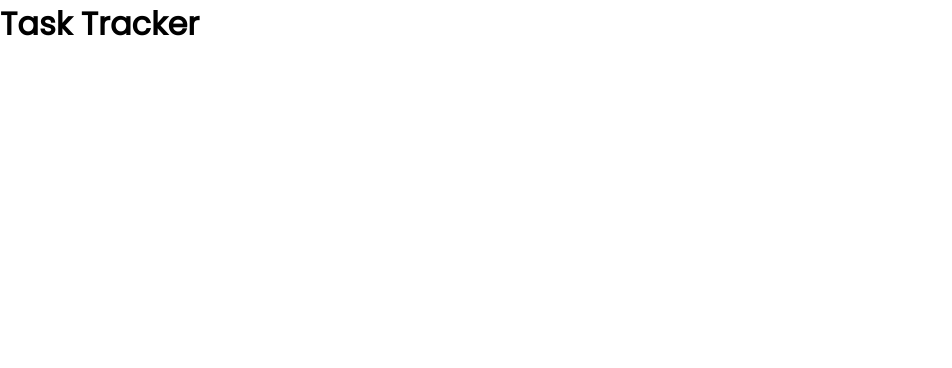
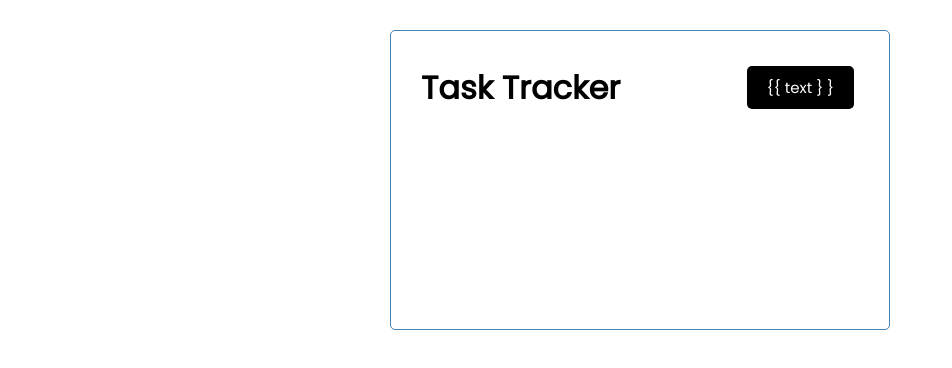
Before and after one commit to fadwa2022/Angular., an Angular app: page / in a window 1280 px wide. Shown: the top 368 px of the page, without its empty margins (0-952 px from the left). Built offline with nearby package versions, Linux system fonts and the light colour scheme.

Commit message:
Create component

```diff
--- a/src/app/app.component.html
+++ b/src/app/app.component.html
@@ -1 +1,5 @@
-<h1>{{title}}</h1>
+<div class="container">
+  <app-header>
+
+  </app-header>
+</div>
--- a/src/app/app.component.ts
+++ b/src/app/app.component.ts
@@ -6,5 +6,4 @@
   styleUrls: ['./app.component.css']
 })
 export class AppComponent {
-  title:string = 'Task Tracker';
 }
--- a/src/app/app.module.ts
+++ b/src/app/app.module.ts
@@ -3,11 +3,13 @@
 
 import { AppComponent } from './app.component';
 import { HeaderComponent } from './components/header/header.component';
+import { ButtonComponent } from './components/button/button.component';
 
 @NgModule({
   declarations: [
     AppComponent,
-    HeaderComponent
+    HeaderComponent,
+    ButtonComponent
   ],
   imports: [
     BrowserModule
--- /dev/null
+++ b/src/app/components/button/button.component.html
@@ -0,0 +1 @@
+<button class="btn">{{ text } }</button>
--- /dev/null
+++ b/src/app/components/button/button.component.ts
@@ -0,0 +1,17 @@
+import { Component, OnInit, Input } from '@angular/core';
+
+@Component({
+  selector: 'app-button',
+  templateUrl: './button.component.html',
+  styleUrls: ['./button.component.css']
+})
+export class ButtonComponent implements OnInit {
+  @Input() text: string;
+  @Input() color: string;
+
+  constructor() { }
+
+  ngOnInit(): void {
+
+  }
+}
--- a/src/app/components/header/header.component.css
+++ b/src/app/components/header/header.component.css
@@ -0,0 +1,6 @@
+header{
+  display: flex;
+  justify-content: space-between ;
+  align-items: center;
+  margin-bottom:20px;
+}
--- a/src/app/components/header/header.component.html
+++ b/src/app/components/header/header.component.html
@@ -1,3 +1,4 @@
-<div class="container">
-<app-header></app-header>
-</div>
+<header>
+  <h1>{{ title  }}</h1>
+  <app-button color="green" text="Add"></app-button>
+</header>
--- a/src/app/components/header/header.component.ts
+++ b/src/app/components/header/header.component.ts
@@ -6,5 +6,6 @@
   styleUrls: ['./header.component.css']
 })
 export class HeaderComponent {
+  title:string = 'Task Tracker';
 
 }
```
Also changed, not shown: src/app/components/button/button.component.css (added), 1 other file (tests, documents, lock files or other folders).
